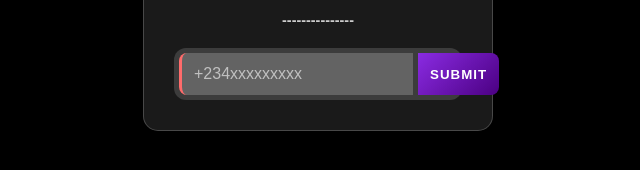
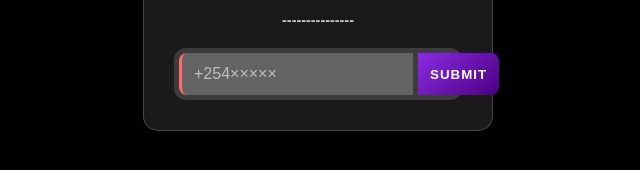
Before and after one commit to Kibetfx1/Unknown-, a website: page main.html in a window 1280 px wide. Shown: the part 396-566 px from the top of the page, 322-962 px from the left. Drawn offline with nearby package versions, Linux system fonts and the light colour scheme.

Commit message:
Update main.html

```diff
--- a/main.html
+++ b/main.html
@@ -175,7 +175,7 @@
           <h4>TEDDY-XMD-MINI</h4>
           <h6>---------------</h6>
           <div class="input-container">
-            <input placeholder="+234xxxxxxxxx" type="number" id="number" name="">
+            <input placeholder="+254×××××" type="number" id="number" name="">
             <button id="submit">Submit</button>
           </div>
           <a id="waiting-message" class="centered-text" style="display: none;">In process...</a>
```
